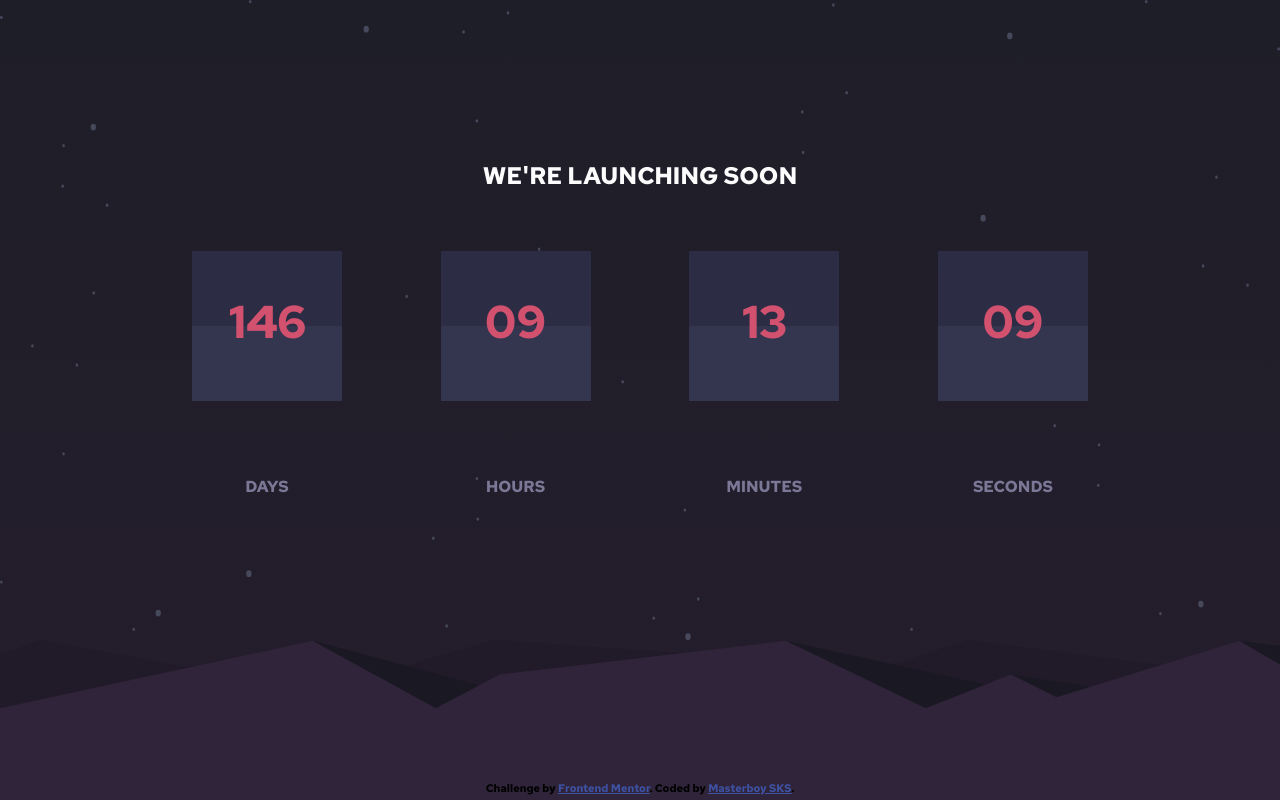
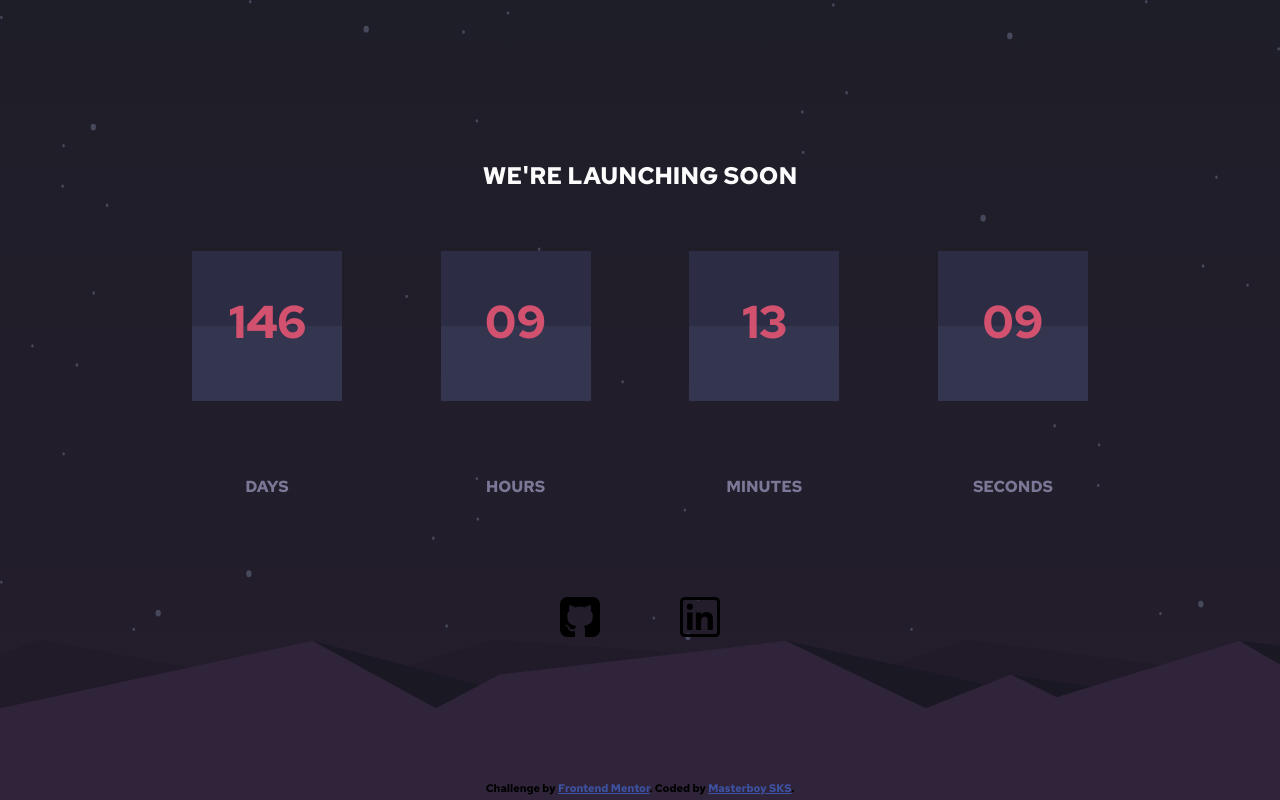
Before and after one commit to master8848/frontend-mentod-countdowntimer, a plain HTML site: page index.html in a window 1280 px wide. Drawn offline with Linux system fonts and the light colour scheme.

Commit message:
socials links

```diff
--- a/index.html
+++ b/index.html
@@ -5,7 +5,11 @@
     <meta name="viewport" content="width=device-width, initial-scale=1.0" />
     <link rel="stylesheet" href="./scss/styles.css" />
     <script src="app.js" defer></script>
-
+    <link
+      rel="shortcut icon"
+      href="./images/favicon-32x32.png"
+      type="image/x-icon"
+    />
     <title>Frontend Mentor | Launch countdown timer</title>
   </head>
   <body>
@@ -34,13 +38,26 @@
         </div>
       </div>
     </div>
-    <!-- <div class="socials">
+    <div class="socials">
       <ul>
-        <li><img src="./images/icon-github.svg" alt="github logo" /></li>
-        <li><img src="./images/icon-linkedin.svg" alt="linkedin logo" /></li>
-        <li><img src="./images/icon-master.svg" alt="potfolio logo" /></li>
+        <li>
+          <a
+            href="http://github.com/master8848"
+            target="_blank"
+            rel="noopener noreferrer"
+            ><img src="./images/logo-github.png" alt="github logo"
+          /></a>
+        </li>
+        <li>
+          <a
+            href="https://www.linkedin.com/in/saurav-sanjel-master"
+            target="_blank"
+            rel="noopener noreferrer"
+            ><img src="./images/logo-linkedin.png" alt="linkedin logo"
+          /></a>
+        </li>
       </ul>
-    </div> -->
+    </div>
 
     <footer>
       <div class="attribution">
--- a/scss/styles.scss
+++ b/scss/styles.scss
@@ -74,9 +74,24 @@ body {
     }
   }
 }
-.socials {
+.socials > ul {
+  margin-top: 60px;
+  display: flex;
+  justify-content: center;
+  text-align: center;
+}
+ul > li {
+  list-style: none;
 }
 
+ul > li > a > img {
+  width: 40px;
+  margin: 40px;
+}
+ul > li > a > img:hover {
+  border-radius: 7px;
+  background-color: #d1516f;
+}
 footer {
   width: 100%;
   text-align: center;
```
Also changed, not shown: images/favicon-32x32.png, images/icon-facebook.svg (deleted), images/icon-instagram.svg (deleted), images/icon-pinterest.svg (deleted), images/logo-github.png (added), images/logo-linkedin.png (added), scss/styles.css, 1 other file.
